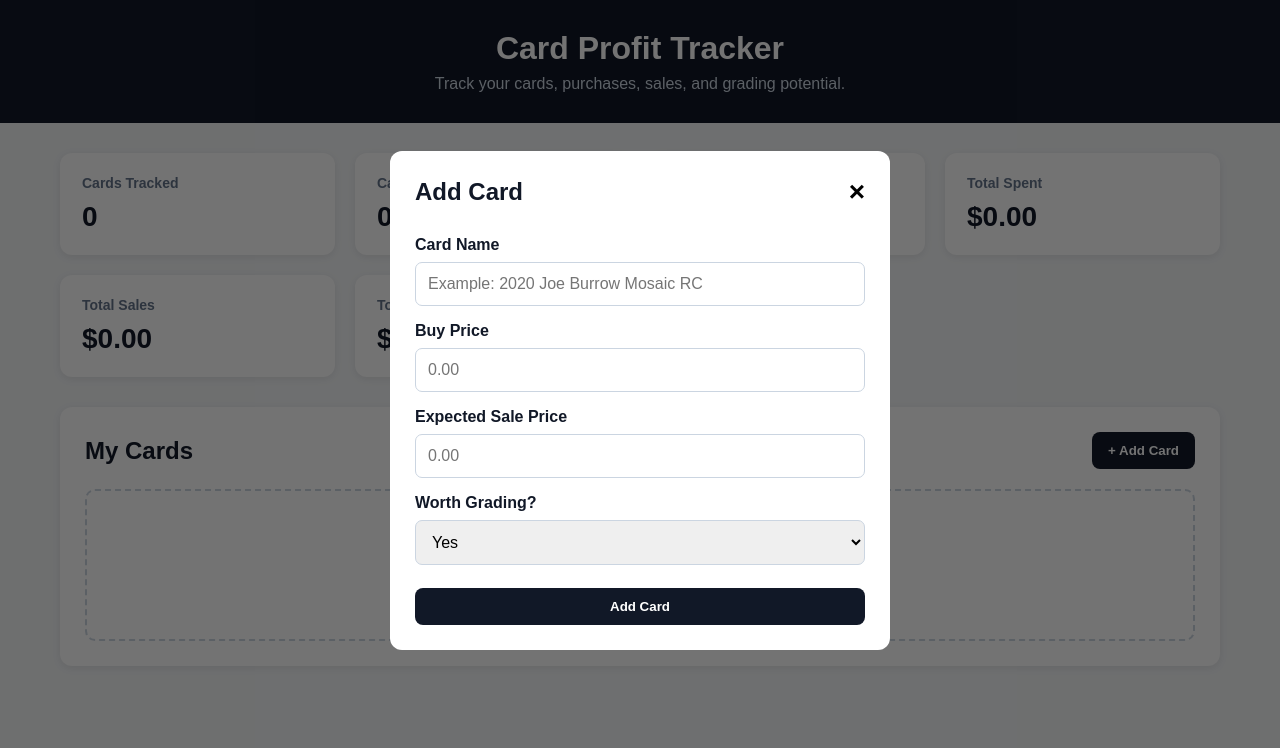
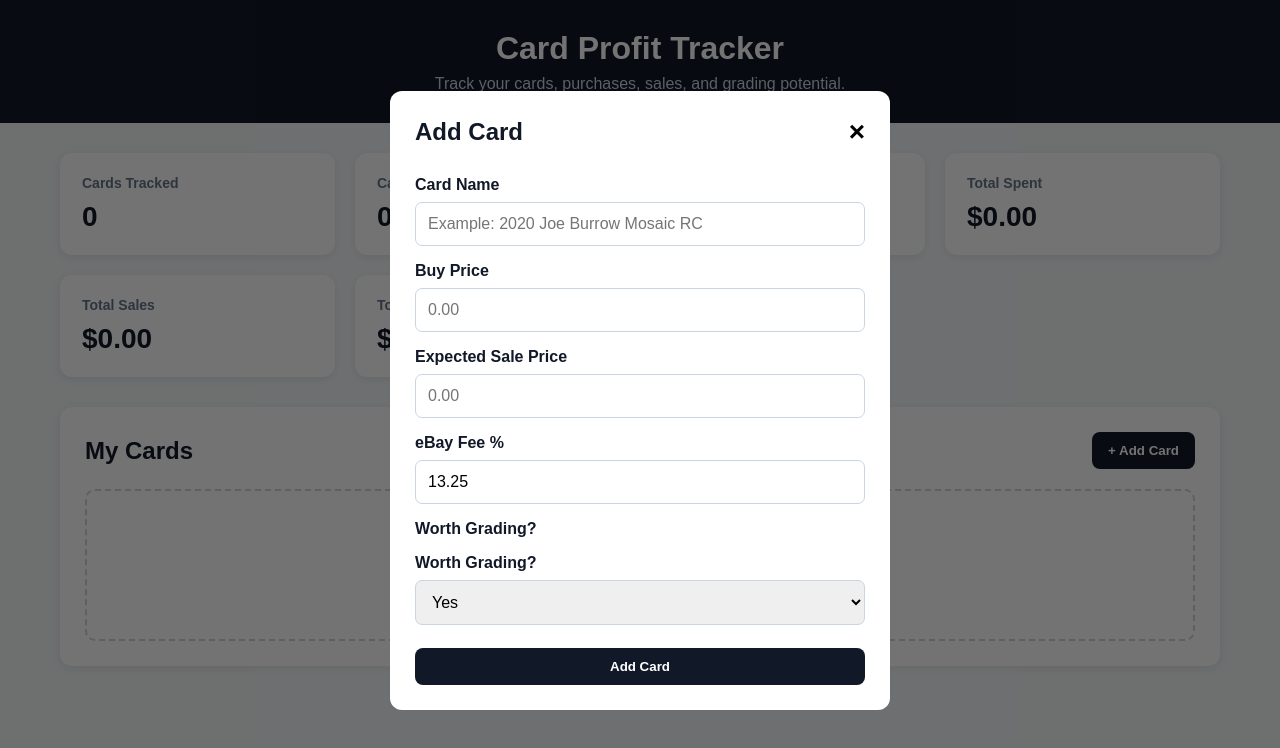
Before and after one commit to cilantropersonal90210-ops/card-profit-tracker, a plain HTML site: page index.html in a window 1280 px wide. Both pictures are taken after a click on the button "+ Add Card". Drawn offline with Linux system fonts and the light colour scheme.

Commit message:
index.html

```diff
--- a/index.html
+++ b/index.html
@@ -106,6 +106,17 @@ min="0"
 step="0.01"
 >
 
+<label for="ebayFee">eBay Fee %</label>
+<input
+type="number"
+id="ebayFee"
+value="13.25"
+min="0"
+step="0.01"
+>
+
+<label for="grading">Worth Grading?</label>
+
 <label for="grading">Worth Grading?</label>
 <select id="grading">
 <option value="yes">Yes</option>
```
